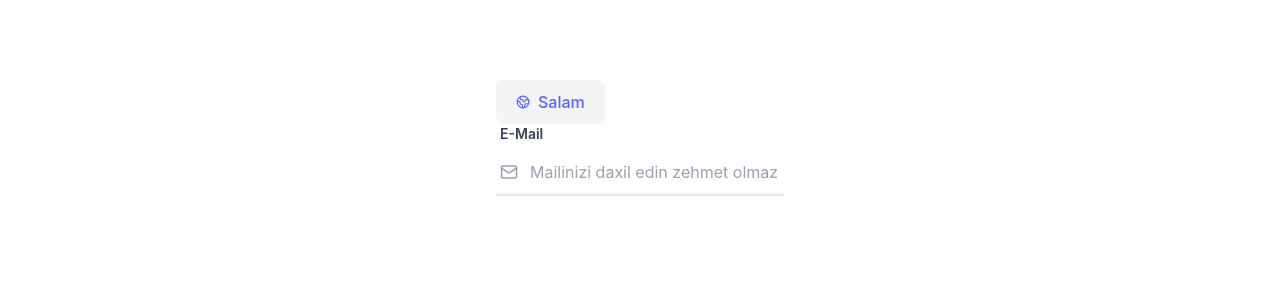
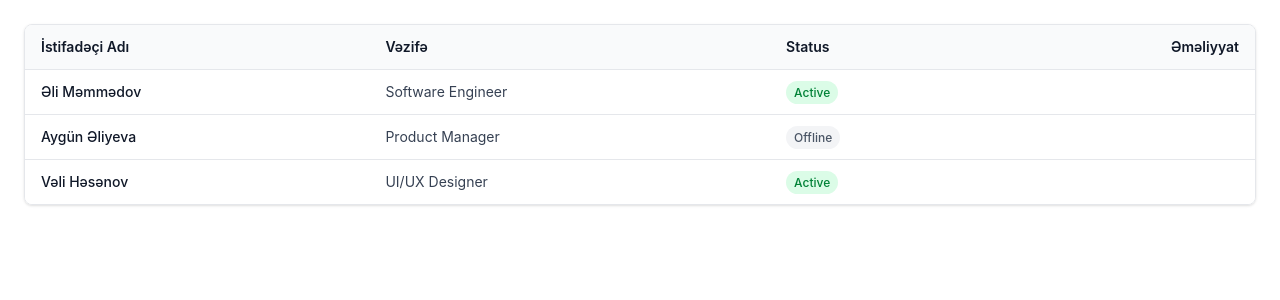
Before and after one commit to AbdullayevKhazar/ex-ui, a React (Vite) app: page / in a window 1280 px wide. Shown: the top 300 px of the page. Built offline with nearby package versions, Linux system fonts and the light colour scheme.

Commit message:
feat : Create Table component / fix : Input.stories.tsx fixed

```diff
--- a/src/App.tsx
+++ b/src/App.tsx
@@ -1,49 +1,54 @@
-import { Earth, Mail } from "lucide-react";
-import { Button } from "./Button/Button";
-import { Input } from "./Input/Input";
-import axios from "axios";
-import { useState } from "react";
+import {
+  Table,
+  TableHeader,
+  TableBody,
+  TableRow,
+  TableHead,
+  TableCell,
+} from "./Table/Table";
 
-function App() {
-  const [data, setData] = useState([]);
-  const [value, setValue] = useState("");
-  const handleSearch = async (value: string) => {
-    try {
-      const response = await axios.get(
-        `https://jsonplaceholder.typicode.com/comments?postId=${value}`,
-      );
-      setData(response.data);
-      console.log("Axtarış nəticələri:", data);
-      console.log("Axtarış nəticələri:", response.data);
-    } catch (error) {
-      console.error("Axtarış zamanı xəta baş verdi:", error);
-    }
-  };
+const users = [
+  { id: 1, name: "Əli Məmmədov", role: "Software Engineer", status: "Active" },
+  { id: 2, name: "Aygün Əliyeva", role: "Product Manager", status: "Offline" },
+  { id: 3, name: "Vəli Həsənov", role: "UI/UX Designer", status: "Active" },
+];
+
+export default function UsersTable() {
   return (
-    <div className="p-20 max-w-md mx-auto">
-      <Button
-        variant="link"
-        url="https://www.google.com"
-        leftIcon={<Earth size={14} />}
-      >
-        Salam
-      </Button>
-      <Input
-        variant="borderless"
-        label="E-Mail"
-        type="email"
-        placeholder="Mailinizi daxil edin zehmet olmazsa"
-        leftIcon={<Mail size={18} />}
-        isSearchInput={true}
-        value={value}
-        debounceMs={1000}
-        onChange={(e) => setValue(e.target.value)}
-        onAsyncSearch={handleSearch}
-        searchResults={data.map((item) => item.email)}
-        onResultSelect={(result) => setValue(result)}
-      />
+    <div className="p-6">
+      <Table variant="default">
+        <TableHeader>
+          <TableRow>
+            <TableHead>İstifadəçi Adı</TableHead>
+            <TableHead>Vəzifə</TableHead>
+            <TableHead>Status</TableHead>
+            <TableHead className="text-right">Əməliyyat</TableHead>
+          </TableRow>
+        </TableHeader>
+
+        <TableBody>
+          {users.map((user) => (
+            <TableRow key={user.id}>
+              <TableCell className="font-medium text-gray-900">
+                {user.name}
+              </TableCell>
+              <TableCell>{user.role}</TableCell>
+              <TableCell>
+                <span
+                  className={`px-2 py-1 rounded-full text-xs font-medium ${
+                    user.status === "Active"
+                      ? "bg-green-100 text-green-700"
+                      : "bg-gray-100 text-gray-600"
+                  }`}
+                >
+                  {user.status}
+                </span>
+              </TableCell>
+              <TableCell className="text-right"></TableCell>
+            </TableRow>
+          ))}
+        </TableBody>
+      </Table>
     </div>
   );
 }
-
-export default App;
--- a/src/Scroll/ScrollComponent.tsx
+++ b/src/Scroll/ScrollComponent.tsx
@@ -15,10 +15,13 @@ const ScrollComponent = ({
   ...props
 }: ScrollProps) => {
   const [visible, setVisible] = useState(false);
+
   const base =
     "fixed flex items-center justify-center cursor-pointer opacity-80 hover:opacity-100 transition-all duration-300 hover:translate-y-[-5px] z-50";
+
   const positionClass =
     position === "right" ? "bottom-5 right-5" : "bottom-5 left-5";
+
   useEffect(() => {
     const toggleVisibility = () => {
       if (window.pageYOffset >= 500) {
--- /dev/null
+++ b/src/Table/Table.tsx
@@ -0,0 +1,104 @@
+import React, { forwardRef } from "react";
+
+export type TableVariant = "default" | "striped" | "borderless";
+export type TableSize = "sm" | "md" | "lg";
+
+const sizeMap: Record<TableSize, string> = {
+  sm: "px-2 py-2 ",
+  md: "px-4 py-3 ",
+  lg: "px-6 py-4 ",
+};
+const textSizeMap: Record<TableSize, string> = {
+  sm: "text-xs",
+  md: "text-sm",
+  lg: "text-base",
+};
+
+export const Table = forwardRef<
+  HTMLTableElement,
+  React.HTMLAttributes<HTMLTableElement> & {
+    variant?: TableVariant;
+    size?: TableSize;
+  }
+>(({ className = "", variant = "default", size = "md", ...props }, ref) => (
+  <div
+    className={`w-full overflow-auto rounded-lg ${
+      variant !== "borderless" ? "border border-gray-200 shadow-sm" : ""
+    }
+        ${textSizeMap[size]}
+    `}
+  >
+    <table
+      ref={ref}
+      className={`w-full text-left text-gray-700 ${className}`}
+      {...props}
+    />
+  </div>
+));
+
+export const TableHeader = (
+  props: React.HTMLAttributes<HTMLTableSectionElement>,
+) => <thead className="bg-gray-50 border-b border-gray-200" {...props} />;
+
+export const TableBody = ({
+  variant = "default",
+  className = "",
+  ...props
+}: React.HTMLAttributes<HTMLTableSectionElement> & {
+  variant?: TableVariant;
+}) => {
+  return (
+    <tbody
+      className={`bg-white ${
+        variant === "striped" ? "" : "divide-y divide-gray-200"
+      } ${className}`}
+      {...props}
+    />
+  );
+};
+
+export const TableRow = ({
+  variant = "default",
+  className = "",
+  ...props
+}: React.HTMLAttributes<HTMLTableRowElement> & {
+  variant?: TableVariant;
+}) => {
+  const rowStyle =
+    variant === "striped"
+      ? "even:bg-gray-50 hover:bg-gray-100"
+      : "hover:bg-gray-50";
+  return (
+    <tr className={`${rowStyle} transition-colors ${className}`} {...props} />
+  );
+};
+
+interface TableHeadProps extends React.ThHTMLAttributes<HTMLTableCellElement> {
+  size?: TableSize;
+}
+
+export const TableHead = ({
+  size = "md",
+  children,
+  className = "",
+  ...props
+}: TableHeadProps) => {
+  return (
+    <th
+      className={`font-semibold text-gray-900 ${sizeMap[size]} ${className}`}
+      {...props}
+    >
+      {children}
+    </th>
+  );
+};
+
+export const TableCell = ({
+  size = "md",
+  className = "",
+  ...props
+}: React.TdHTMLAttributes<HTMLTableCellElement> & { size?: TableSize }) => {
+  return (
+    <td className={`align-middle ${sizeMap[size]} ${className}`} {...props} />
+  );
+};
```
Also changed, not shown: 2 other files (tests, documents, lock files or other folders).
